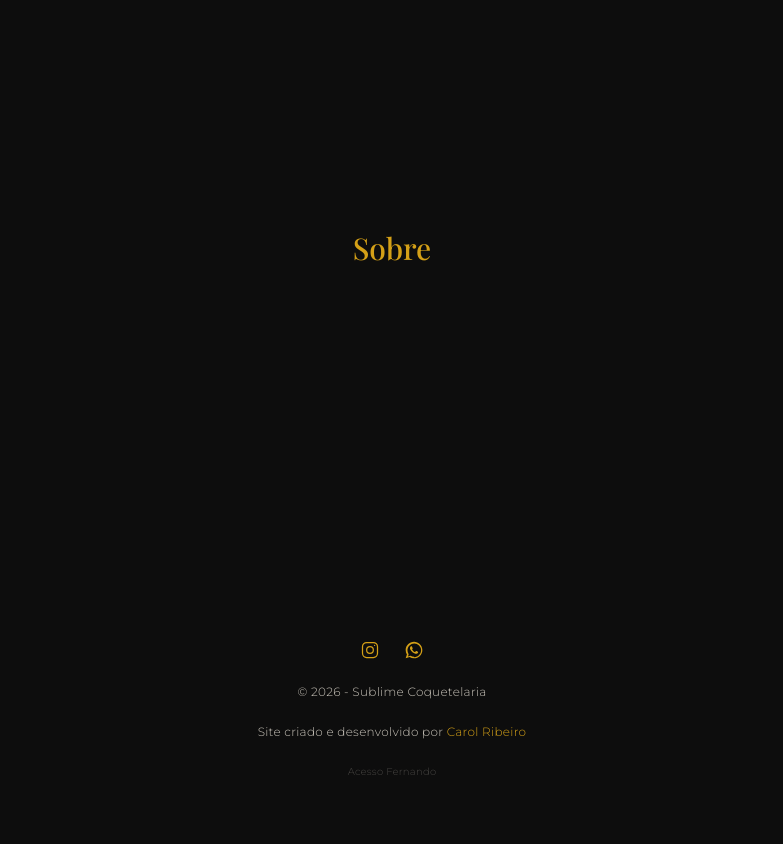
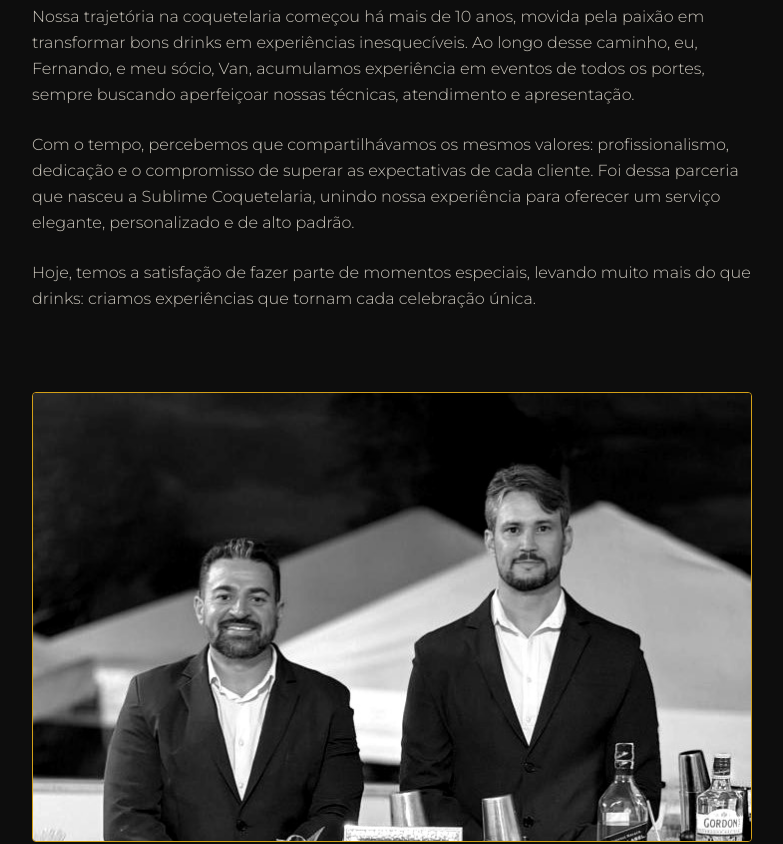
Before and after one commit to CarolRibeiro-S/sublime, a Next.js app: page /sobre in a window 1280 px wide. Shown: the part 200-1044 px from the top of the page, without its empty margins (248-1031 px from the left). Before the commit the page ends 1019 px from the top, so only its background shows below. Built offline with nearby package versions, Linux system fonts and the light colour scheme.

Commit message:
feat: sobre, drinks

```diff
--- a/app/sobre/page.tsx
+++ b/app/sobre/page.tsx
@@ -1,7 +1,44 @@
+import Image from "next/image";
+
 export default function SobrePage() {
   return (
-    <div className="flex min-h-screen items-center justify-center pt-24">
-      <h1 className="text-3xl">Sobre</h1>
+    <div className="mx-auto max-w-3xl px-6 pb-24 pt-32">
+      <h1 className="mb-10 text-center text-3xl">Nossa História</h1>
+
+      <div className="flex flex-col gap-6 text-base leading-relaxed text-[var(--color-text-secondary)]">
+        <p>
+          Nossa trajetória na coquetelaria começou há mais de 10 anos, movida
+          pela paixão em transformar bons drinks em experiências
+          inesquecíveis. Ao longo desse caminho, eu, Fernando, e meu sócio,
+          Van, acumulamos experiência em eventos de todos os portes, sempre
+          buscando aperfeiçoar nossas técnicas, atendimento e apresentação.
+        </p>
+        <p>
+          Com o tempo, percebemos que compartilhávamos os mesmos valores:
+          profissionalismo, dedicação e o compromisso de superar as
+          expectativas de cada cliente. Foi dessa parceria que nasceu a
+          Sublime Coquetelaria, unindo nossa experiência para oferecer um
+          serviço elegante, personalizado e de alto padrão.
+        </p>
+        <p>
+          Hoje, temos a satisfação de fazer parte de momentos especiais,
+          levando muito mais do que drinks: criamos experiências que tornam
+          cada celebração única.
+        </p>
+      </div>
+
+      <div className="relative mt-20 aspect-[16/10] w-full overflow-hidden rounded-sm border border-[var(--color-gold)]">
+        <Image
+          src="/images/socios-sublime-pb.jpg"
+          alt="Fernando e Van, sócios da Sublime Coquetelaria"
+          fill
+          sizes="(min-width: 768px) 768px, 100vw"
+          className="object-cover object-top"
+        />
+      </div>
+      <p className="mt-4 text-center text-sm italic text-[var(--color-text-secondary)]">
+        Fernando e Van, sócios da Sublime Coquetelaria
+      </p>
     </div>
   );
 }
```
